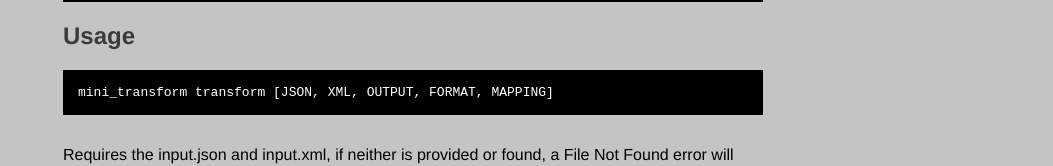
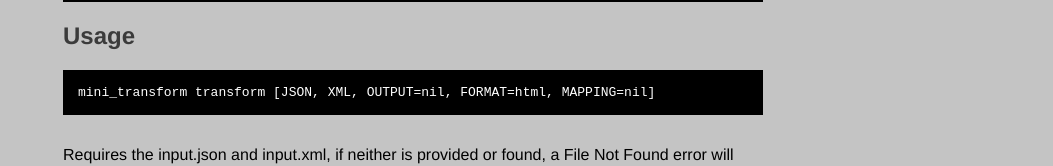
Before and after one commit to jwang/mini_transformer, a plain HTML site: page index.html in a window 1280 px wide. Shown: the part 589-755 px from the top of the page, without its empty margins (227-1280 px from the left). Drawn offline with Linux system fonts and the light colour scheme.

Commit message:
add the defaults into the Usage

```diff
--- a/index.html
+++ b/index.html
@@ -62,7 +62,7 @@
       <p><pre>gem install mini_transformer</pre></p>
 
       <h2>Usage</h2>
-      <p><pre>mini_transform transform [JSON, XML, OUTPUT, FORMAT, MAPPING]</pre><br />
+      <p><pre>mini_transform transform [JSON, XML, OUTPUT=nil, FORMAT=html, MAPPING=nil]</pre><br />
         Requires the input.json and input.xml, if neither is provided or found, a File Not Found error will occur.<br />
 
       <h4>Options</h4>
```
